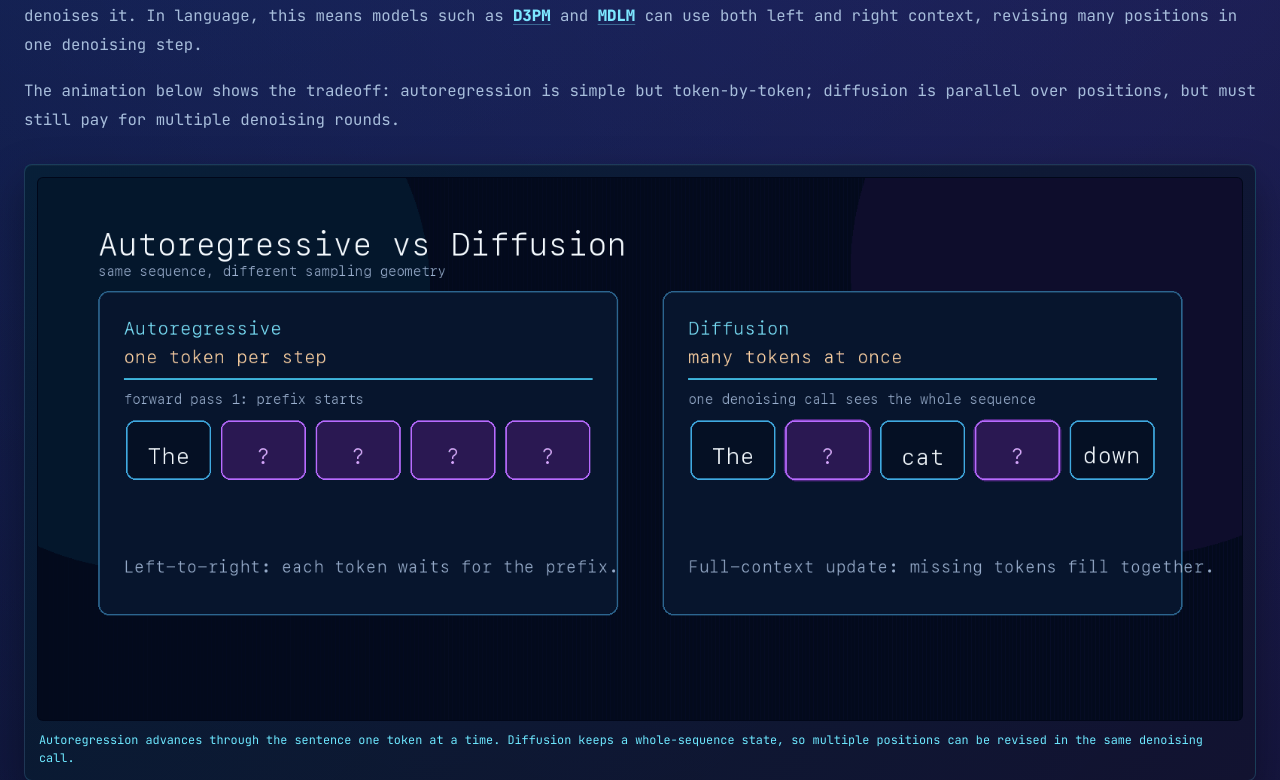
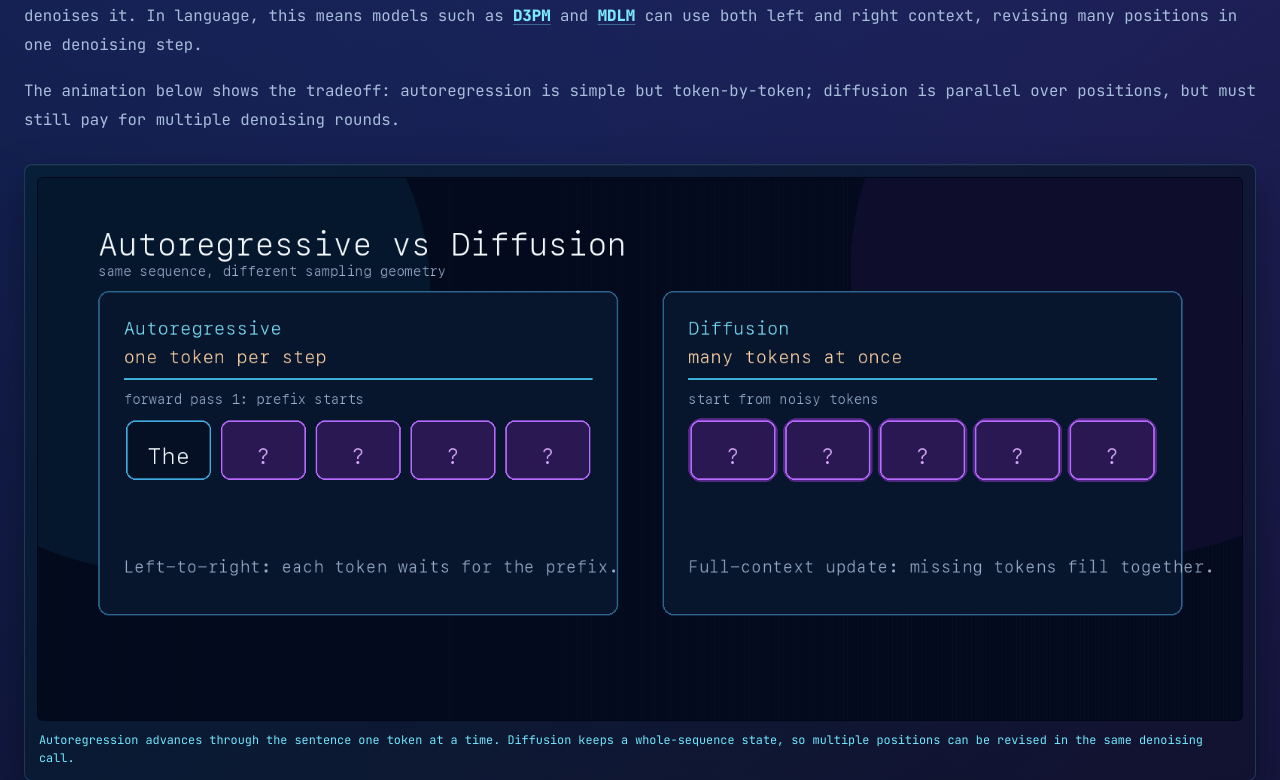
Before and after one commit to David-cripto/Bio-page, a Django app: template homepage/templates/homepage/idlm_blog.html in a window 1280 px wide. Shown: the part 1778-2558 px from the top of the page. Run offline with Django 4.2, Linux system fonts and the light colour scheme; the template is opened without the code that fills it, so the values that code supplies are empty.

Commit message:
Show full diffusion generation in GIF

```diff
--- a/docs/index.html
+++ b/docs/index.html
@@ -12,7 +12,7 @@
   <link rel="preconnect" href="https://fonts.googleapis.com">
   <link rel="preconnect" href="https://fonts.gstatic.com" crossorigin>
   <link href="https://fonts.googleapis.com/css2?family=JetBrains+Mono:wght@300;400;500;700;800&display=swap" rel="stylesheet">
-  <link rel="stylesheet" href="/Bio-page/static/homepage/concept.css?v=20260530-generation-gif">
+  <link rel="stylesheet" href="/Bio-page/static/homepage/concept.css?v=20260530-diffusion-full-gif">
 </head>
 <body>
   <div class="layout">
--- a/homepage/templates/homepage/concept.html
+++ b/homepage/templates/homepage/concept.html
@@ -12,7 +12,7 @@
   <link rel="preconnect" href="https://fonts.googleapis.com">
   <link rel="preconnect" href="https://fonts.gstatic.com" crossorigin>
   <link href="https://fonts.googleapis.com/css2?family=JetBrains+Mono:wght@300;400;500;700;800&display=swap" rel="stylesheet">
-  <link rel="stylesheet" href="{% static 'homepage/concept.css' %}?v=20260530-generation-gif">
+  <link rel="stylesheet" href="{% static 'homepage/concept.css' %}?v=20260530-diffusion-full-gif">
 </head>
 <body>
   <div class="layout">
--- a/homepage/templates/homepage/idlm_blog.html
+++ b/homepage/templates/homepage/idlm_blog.html
@@ -6,9 +6,9 @@
   <meta name="viewport" content="width=device-width, initial-scale=1">
   <meta name="description" content="Blog post about IDLM: Inverse-distilled Diffusion Language Models">
   <title>IDLM Blog | {{ profile.name }}</title>
-  <link rel="icon" type="image/png" sizes="32x32" href="{% static 'homepage/favicon-32.png' %}?v=20260530-generation-gif">
-  <link rel="icon" type="image/png" sizes="192x192" href="{% static 'homepage/favicon-192.png' %}?v=20260530-generation-gif">
-  <link rel="apple-touch-icon" sizes="180x180" href="{% static 'homepage/apple-touch-icon.png' %}?v=20260530-generation-gif">
+  <link rel="icon" type="image/png" sizes="32x32" href="{% static 'homepage/favicon-32.png' %}?v=20260530-diffusion-full-gif">
+  <link rel="icon" type="image/png" sizes="192x192" href="{% static 'homepage/favicon-192.png' %}?v=20260530-diffusion-full-gif">
+  <link rel="apple-touch-icon" sizes="180x180" href="{% static 'homepage/apple-touch-icon.png' %}?v=20260530-diffusion-full-gif">
   <link rel="preconnect" href="https://fonts.googleapis.com">
   <link rel="preconnect" href="https://fonts.gstatic.com" crossorigin>
   <link href="https://fonts.googleapis.com/css2?family=JetBrains+Mono:wght@300;400;500;700;800&display=swap" rel="stylesheet">
@@ -27,7 +27,7 @@
     };
   </script>
   <script defer src="https://cdn.jsdelivr.net/npm/mathjax@3/es5/tex-svg.js"></script>
-  <link rel="stylesheet" href="{% static 'homepage/concept.css' %}?v=20260530-generation-gif">
+  <link rel="stylesheet" href="{% static 'homepage/concept.css' %}?v=20260530-diffusion-full-gif">
 </head>
 <body>
   <main class="blog-shell">
@@ -124,8 +124,8 @@
         <figure class="generation-animation-figure" aria-label="Autoregressive versus diffusion generation animation">
           <img
             class="generation-animation"
-            src="{% static 'homepage/blog/idlm-generation-comparison.gif' %}?v=20260530-generation-gif"
-            alt="Animated comparison of autoregressive generation filling tokens one by one and diffusion generation filling missing tokens in parallel">
+            src="{% static 'homepage/blog/idlm-generation-comparison.gif' %}?v=20260530-diffusion-full-gif"
+            alt="Animated comparison of autoregressive generation filling tokens one by one and diffusion generation moving from unknown tokens to a partial sequence and then a complete sentence">
           <figcaption>
             Autoregression advances through the sentence one token at a time. Diffusion keeps a
             whole-sequence state, so multiple positions can be revised in the same denoising call.
```
Also changed, not shown: docs/blog/index.html (+6 -6 lines), homepage/static/homepage/blog/idlm-generation-comparison.gif, 1 other file.
